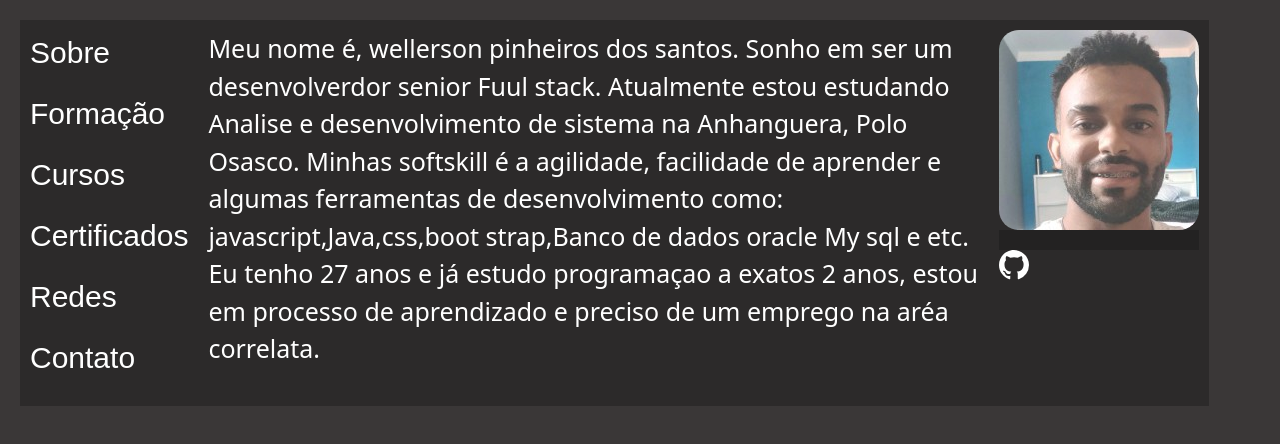
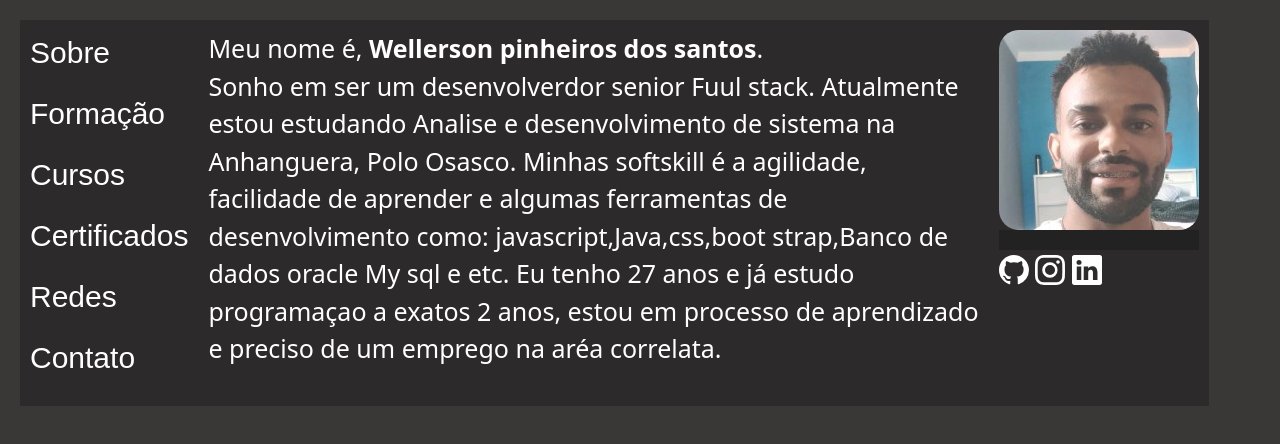
Before and after one commit to wellerson-pinheiros/portifolio, a plain HTML site: page index.html in a window 1280 px wide. Drawn offline with nearby package versions, Linux system fonts and the light colour scheme; a script that the page names is missing.

Commit message:
atualizando o meu projeto portifolio
aqui atualizei algumas pequenas coisas estou fazendo teste e vendo como fica, ainda é um pequeno prototico.

```diff
--- a/index.html
+++ b/index.html
@@ -21,7 +21,7 @@
 
 <div>
     <P>
-        Meu nome é, wellerson pinheiros dos santos. Sonho em ser um desenvolverdor senior Fuul stack. Atualmente estou estudando Analise e desenvolvimento de sistema na Anhanguera, Polo Osasco.
+        Meu nome é, <strong>Wellerson pinheiros dos santos</strong>.<br> Sonho em ser um desenvolverdor senior Fuul stack. Atualmente estou estudando Analise e desenvolvimento de sistema na Anhanguera, Polo Osasco.
         Minhas softskill é a agilidade, facilidade de aprender e algumas ferramentas de desenvolvimento como: javascript,Java,css,boot strap,Banco de dados oracle My sql e etc.
         Eu tenho 27 anos e já estudo programaçao a exatos 2 anos, estou em processo de aprendizado e preciso de um emprego na aréa correlata.
 
@@ -36,6 +36,17 @@
     <div id="redes-sociais"></div><a href="https://github.com/wellerson-pinheiros"><svg xmlns="http://www.w3.org/2000/svg" width="30" height="30" fill="currentColor" class="bi bi-github" viewBox="0 0 16 16">
         <path d="M8 0C3.58 0 0 3.58 0 8c0 3.54 2.29 6.53 5.47 7.59.4.07.55-.17.55-.38 0-.19-.01-.82-.01-1.49-2.01.37-2.53-.49-2.69-.94-.09-.23-.48-.94-.82-1.13-.28-.15-.68-.52-.01-.53.63-.01 1.08.58 1.23.82.72 1.21 1.87.87 2.33.66.07-.52.28-.87.51-1.07-1.78-.2-3.64-.89-3.64-3.95 0-.87.31-1.59.82-2.15-.08-.2-.36-1.02.08-2.12 0 0 .67-.21 2.2.82.64-.18 1.32-.27 2-.27s1.36.09 2 .27c1.53-1.04 2.2-.82 2.2-.82.44 1.1.16 1.92.08 2.12.51.56.82 1.27.82 2.15 0 3.07-1.87 3.75-3.65 3.95.29.25.54.73.54 1.48 0 1.07-.01 1.93-.01 2.2 0 .21.15.46.55.38A8.01 8.01 0 0 0 16 8c0-4.42-3.58-8-8-8"/>
       </svg></a>
+
+
+      <a href=""><svg xmlns="http://www.w3.org/2000/svg" width="30" height="30" fill="currentColor" class="bi bi-instagram" viewBox="0 0 16 16">
+        <path d="M8 0C5.829 0 5.556.01 4.703.048 3.85.088 3.269.222 2.76.42a3.9 3.9 0 0 0-1.417.923A3.9 3.9 0 0 0 .42 2.76C.222 3.268.087 3.85.048 4.7.01 5.555 0 5.827 0 8.001c0 2.172.01 2.444.048 3.297.04.852.174 1.433.372 1.942.205.526.478.972.923 1.417.444.445.89.719 1.416.923.51.198 1.09.333 1.942.372C5.555 15.99 5.827 16 8 16s2.444-.01 3.298-.048c.851-.04 1.434-.174 1.943-.372a3.9 3.9 0 0 0 1.416-.923c.445-.445.718-.891.923-1.417.197-.509.332-1.09.372-1.942C15.99 10.445 16 10.173 16 8s-.01-2.445-.048-3.299c-.04-.851-.175-1.433-.372-1.941a3.9 3.9 0 0 0-.923-1.417A3.9 3.9 0 0 0 13.24.42c-.51-.198-1.092-.333-1.943-.372C10.443.01 10.172 0 7.998 0zm-.717 1.442h.718c2.136 0 2.389.007 3.232.046.78.035 1.204.166 1.486.275.373.145.64.319.92.599s.453.546.598.92c.11.281.24.705.275 1.485.039.843.047 1.096.047 3.231s-.008 2.389-.047 3.232c-.035.78-.166 1.203-.275 1.485a2.5 2.5 0 0 1-.599.919c-.28.28-.546.453-.92.598-.28.11-.704.24-1.485.276-.843.038-1.096.047-3.232.047s-2.39-.009-3.233-.047c-.78-.036-1.203-.166-1.485-.276a2.5 2.5 0 0 1-.92-.598 2.5 2.5 0 0 1-.6-.92c-.109-.281-.24-.705-.275-1.485-.038-.843-.046-1.096-.046-3.233s.008-2.388.046-3.231c.036-.78.166-1.204.276-1.486.145-.373.319-.64.599-.92s.546-.453.92-.598c.282-.11.705-.24 1.485-.276.738-.034 1.024-.044 2.515-.045zm4.988 1.328a.96.96 0 1 0 0 1.92.96.96 0 0 0 0-1.92m-4.27 1.122a4.109 4.109 0 1 0 0 8.217 4.109 4.109 0 0 0 0-8.217m0 1.441a2.667 2.667 0 1 1 0 5.334 2.667 2.667 0 0 1 0-5.334"/>
+      </svg></a>
+
+
+      <a href="https://www.linkedin.com/in/wellerson-pinheiros-44730128a/"><svg xmlns="http://www.w3.org/2000/svg" width="30" height="30" fill="currentColor" class="bi bi-linkedin" viewBox="0 0 16 16">
+        <path d="M0 1.146C0 .513.526 0 1.175 0h13.65C15.474 0 16 .513 16 1.146v13.708c0 .633-.526 1.146-1.175 1.146H1.175C.526 16 0 15.487 0 14.854zm4.943 12.248V6.169H2.542v7.225zm-1.2-8.212c.837 0 1.358-.554 1.358-1.248-.015-.709-.52-1.248-1.342-1.248S2.4 3.226 2.4 3.934c0 .694.521 1.248 1.327 1.248zm4.908 8.212V9.359c0-.216.016-.432.08-.586.173-.431.568-.878 1.232-.878.869 0 1.216.662 1.216 1.634v3.865h2.401V9.25c0-2.22-1.184-3.252-2.764-3.252-1.274 0-1.845.7-2.165 1.193v.025h-.016l.016-.025V6.169h-2.4c.03.678 0 7.225 0 7.225z"/>
+      </svg></a>
+
 </div>
 
 
```
